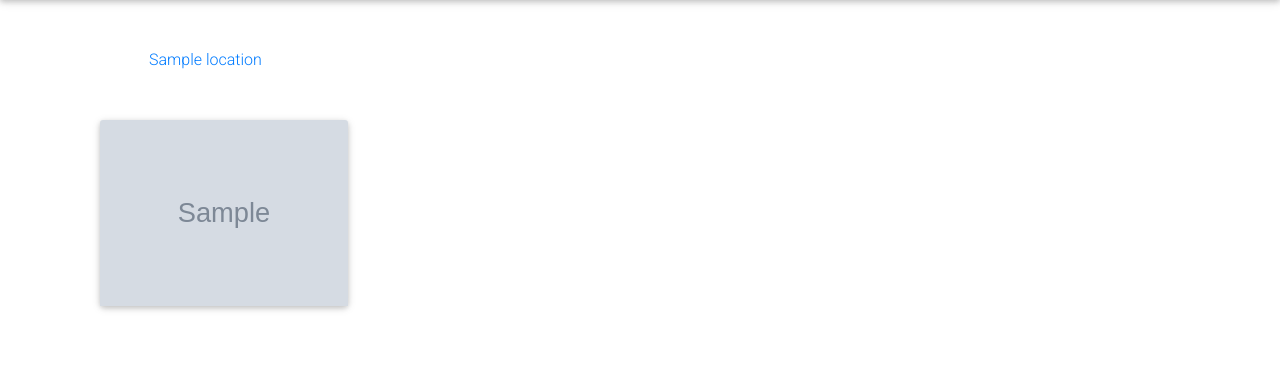
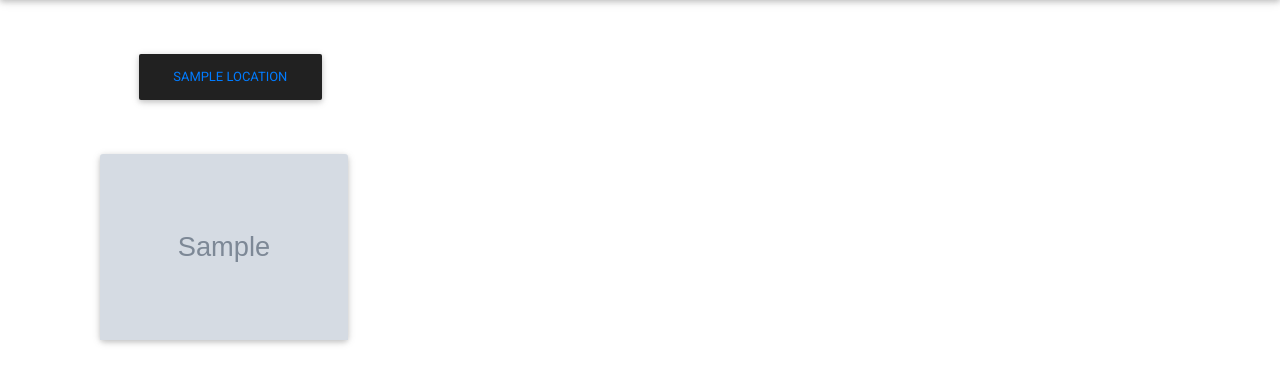
Before and after one commit to Jeff-Mwai/noflex-gallery, a Django app: page / in a window 1280 px wide. Shown: the part 58-442 px from the top of the page. Run offline with Django 3.2, Linux system fonts and the light colour scheme; tables that the repository leaves empty hold one stand-in row (values such as "Sample post"); grey boxes marked "Sample" are stand-in pictures; some libraries are stand-ins or nearby versions.

Commit message:
Added location buttons

```diff
--- a/gallery/templates/index.html
+++ b/gallery/templates/index.html
@@ -28,7 +28,8 @@
   <div class="container">
     <div class="display p-5">
       {% for location in location %}
-      <a class="button p-3" id="btn" href="/location/{{location.name}}">{{location.name}}</a>
+      <button type="button" class="btn btn-dark text-light"><a href="/location/{{location.name}}">{{location.name}}</a></button>
+
 
       {% endfor %}
 
```
